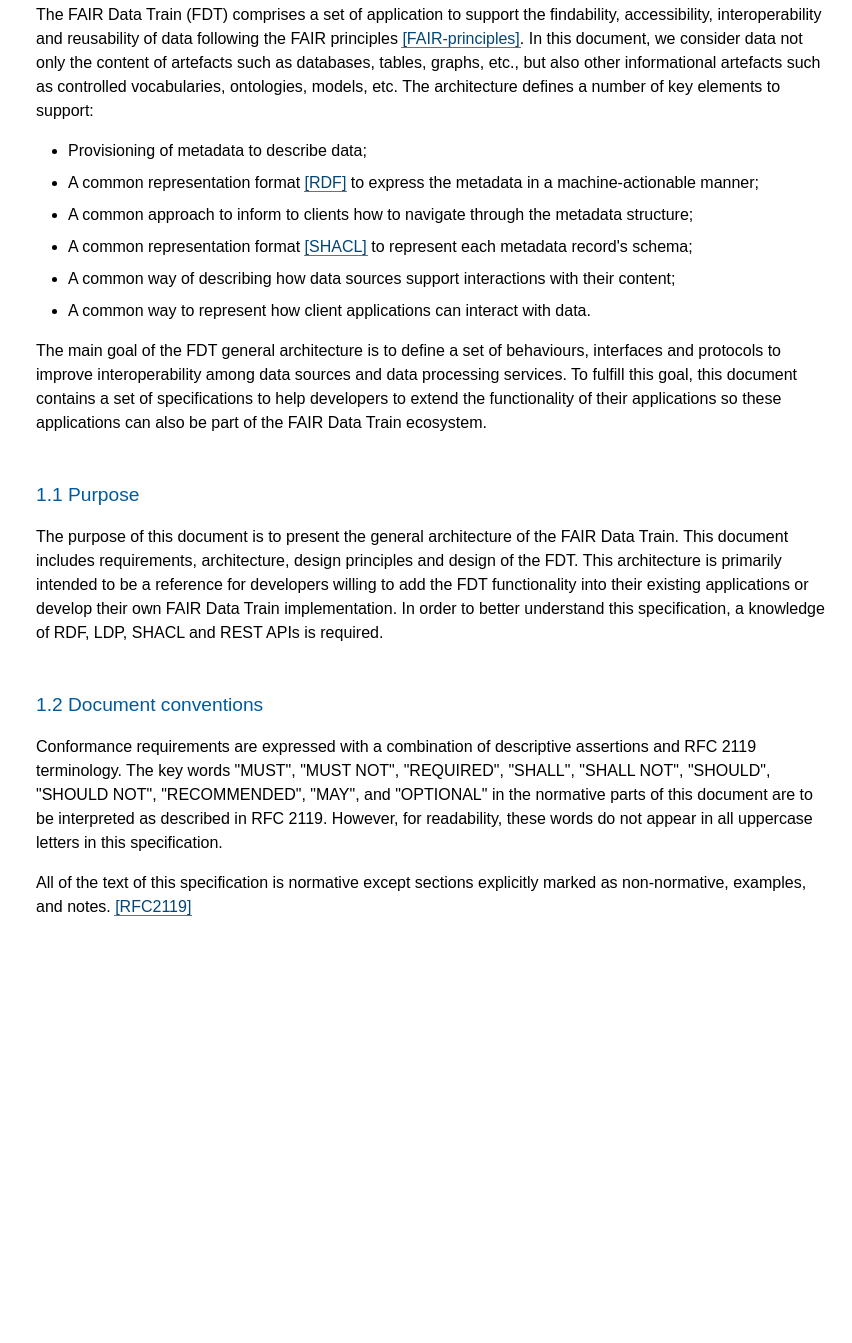
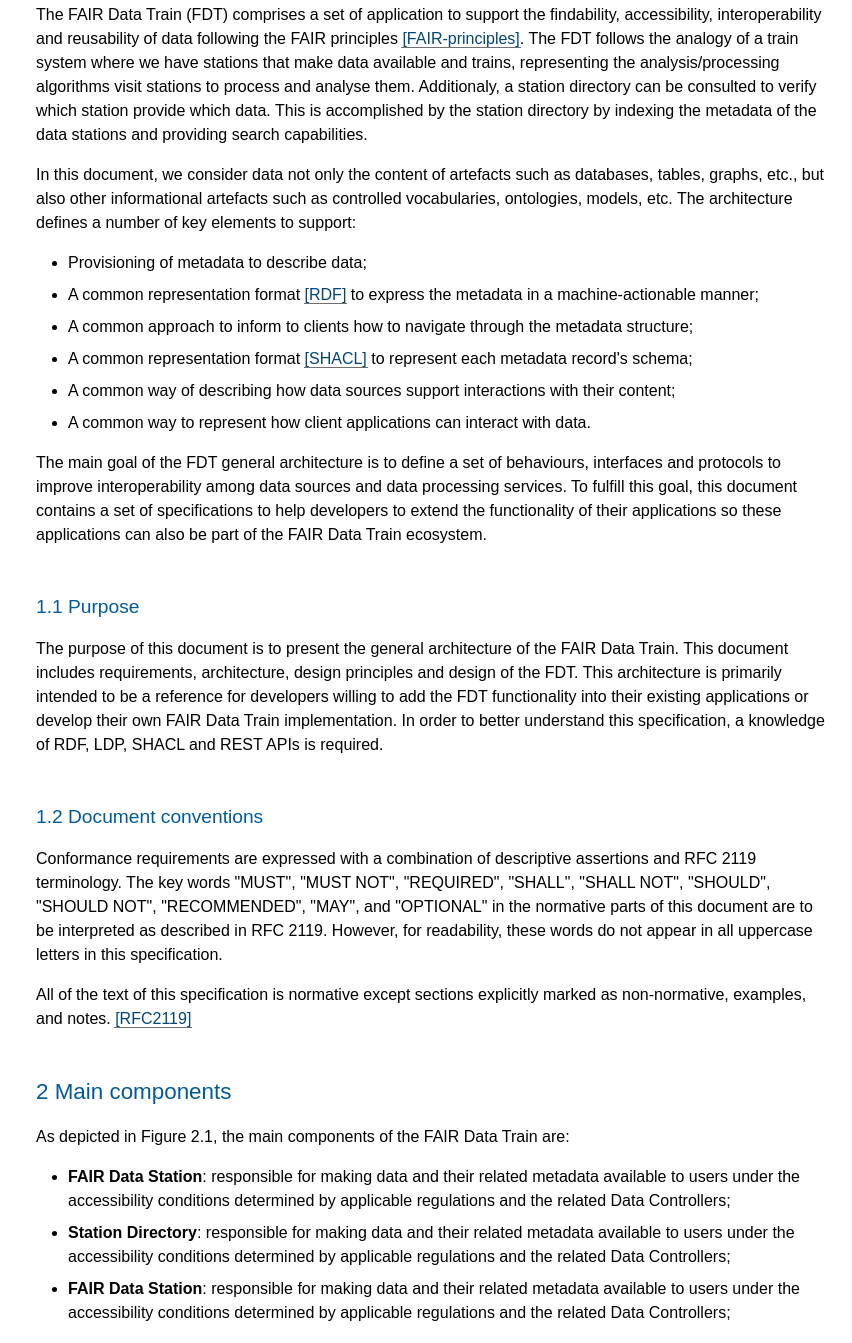
Before and after one commit to fdt-specs/fdt-specs.github.io, a plain HTML site: page index.html in a window 1280 px wide. Shown: the part 1037-2380 px from the top of the page, without its empty margins (428-1280 px from the left). Before the commit the page ends 2004 px from the top, so only its background shows below. Drawn offline with Linux system fonts and the light colour scheme; a script that the page names is missing.

Commit message:
Updated text on section 1.
Added section 2 (main components).
Added high-level architecture view.

```diff
--- a/index.html
+++ b/index.html
@@ -38,7 +38,7 @@
             -->
 	   </p>
 		 <h1 id="title">FAIR Data Train general architecture</h1>
-		 <h2 id="subtitle">Working Draft, <time class="dt-updated" datetime="2021-12-14">14 December 2021</time>
+		 <h2 id="subtitle">Working Draft, <time class="dt-updated" datetime="2021-12-14">15 December 2021</time>
 		 </h2>
 		 <div>
 			 <dl>
@@ -88,8 +88,9 @@
 					 <li><a href="#purpose"><span class="secno">1.1</span>Purpose</a></li>
 					 <li><a href="#conventions"><span class="secno">1.2</span>Document Conventions</a></li>
 				 </ol>
+
+			 <li><a href="#maincomponents"><span class="secno">2</span>Main components</a></li>
              <!--
-			 <li><a href="#overalldescription"><span class="secno">2</span>Overall Description</a></li>
 			 <ol>
 				 <li><a href="#usagescenarios"><span class="secno">2.1</span>Usage scenarios</a></li>
 				 <ol>
@@ -150,7 +151,9 @@
 	 <main>
         <h2 id="intro"><span class="secno">1 </span> Introduction</h2>
 
-		 <p>The FAIR Data Train (FDT) comprises a set of application to support the findability, accessibility, interoperability and reusability of data following the FAIR principles <a href="#biblio-fairprinciples">[FAIR-principles]</a>. In this document, we consider data not only the content of artefacts such as databases, tables, graphs, etc., but also other informational artefacts such as controlled vocabularies, ontologies, models, etc. The architecture defines a number of key elements to support:</p>
+        <p>The FAIR Data Train (FDT) comprises a set of application to support the findability, accessibility, interoperability and reusability of data following the FAIR principles <a href="#biblio-fairprinciples">[FAIR-principles]</a>. The FDT follows the analogy of a train system where we have stations that make data available and trains, representing the analysis/processing algorithms visit stations to process and analyse them. Additionaly, a station directory can be consulted to verify which station provide which data. This is accomplished by the station directory by indexing the metadata of the data stations and providing search capabilities.</p>
+
+        <p>In this document, we consider data not only the content of artefacts such as databases, tables, graphs, etc., but also other informational artefacts such as controlled vocabularies, ontologies, models, etc. The architecture defines a number of key elements to support:</p>
 
 		<ul>
 		    <li>Provisioning of metadata to describe data;</li>
@@ -169,6 +172,16 @@
 		 <h3 id="conventions"><span class="secno">1.2 </span>Document conventions</h3>
 		 <p>Conformance requirements are expressed with a combination of descriptive assertions and RFC 2119 terminology. The key words "MUST", "MUST NOT", "REQUIRED", "SHALL", "SHALL NOT", "SHOULD", "SHOULD NOT",  "RECOMMENDED", "MAY", and "OPTIONAL" in the normative parts of this document are to be interpreted as described in RFC 2119. However, for readability, these words do not appear in all uppercase letters in this specification. </p>
 		 <p>All of the text of this specification is normative except sections explicitly marked as non-normative, examples, and notes. <a href="#biblio-rfc2119">[RFC2119]</a></p>
+
+         <h2 id="maincomponents"><span class="secno">2 </span> Main components</h2>
+
+		 <p>As depicted in Figure 2.1, the main components of the FAIR Data Train are:</p>
+         <ul>
+             <li><strong>FAIR Data Station</strong>: responsible for making data and their related metadata available to users under the accessibility conditions determined by applicable regulations and the related Data Controllers;</li>
+             <li><strong>Station Directory</strong>: responsible for making data and their related metadata available to users under the accessibility conditions determined by applicable regulations and the related Data Controllers;</li>
+             <li><strong>FAIR Data Station</strong>: responsible for making data and their related metadata available to users under the accessibility conditions determined by applicable regulations and the related Data Controllers;</li>
+         </ul>
+
      </main>
      <script src="/scripts/fixup.js"></script>
 	 </body>
```
Also changed, not shown: images/highlevelview.png (added). Lines whose indentation alone changed are shown as unchanged.
